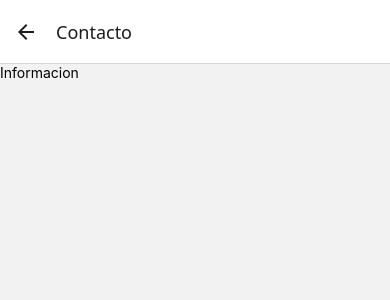
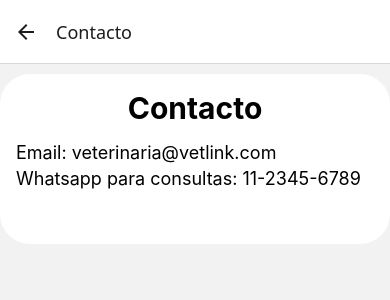
Before and after one commit to MikYY8/vetlink-frontend-mobile, a React Native app: screen /Contact in a window 390 px wide. Shown: the top 300 px of the page. Built offline with nearby package versions, Linux system fonts and the light colour scheme.

Commit message:
extra options for users work, now onto vets, and we´re pretty much done IM SO DEADDD

```diff
--- a/package.json
+++ b/package.json
@@ -18,6 +18,7 @@
     "expo": "~54.0.33",
     "expo-image-picker": "~17.0.10",
     "expo-status-bar": "~3.0.9",
+    "jwt-decode": "^4.0.0",
     "lucide-react-native": "^0.577.0",
     "react": "19.1.0",
     "react-dom": "19.1.0",
--- a/src/components/Navbar.js
+++ b/src/components/Navbar.js
@@ -1,19 +1,51 @@
 import { View, TouchableOpacity, StyleSheet, Image, Modal, Text } from "react-native";
 import { Menu, LogOut } from "lucide-react-native";
-import { useState } from "react";
+import { useState, useEffect } from "react";
 import AsyncStorage from "@react-native-async-storage/async-storage";
 import api from "../api/api";
+import { getUserFromToken } from "../utils/auth";
+
 
 export default function Navbar({ navigation }) {
 
-  const [menuVisible, setMenuVisible] = useState(false);
+    const [menuVisible, setMenuVisible] = useState(false);
+    const [user, setUser] = useState(null);
+
+    // useEffect(() => {
+    //     const loadUser = async () => {
+    //         const data = await getUserFromToken();
+    //         setUser(data);
+    //     };
+
+    //     loadUser();
+    // }, []);
+
+    useEffect(() => {
+        getUser();
+    }, []);
+
+    const getUser = async () => {
+        try {
+            const token = await AsyncStorage.getItem("token");
+            const userToken = await getUserFromToken();
+
+            const res = await api.get(`/users/get-user/${userToken.id}`, {
+                headers: { Authorization: `Bearer ${token}` }
+            });
+
+            setUser(res.data.data);
+
+        } catch (error) {
+            console.log("Error trayendo usuario:", error);
+        }
+    };
 
     const logout = async () => {
         await AsyncStorage.removeItem("token");
         delete api.defaults.headers.common["Authorization"];
         navigation.reset({
-        index: 0,
-        routes: [{ name: "Login" }],
+            index: 0,
+            routes: [{ name: "Login" }],
         });
     };
 
@@ -45,7 +77,7 @@ export default function Navbar({ navigation }) {
                 >
                     <View style={styles.menu}>
                         <Text style={styles.name}>
-                            ¡Bienvenido/a, nombre!
+                            ¡Bienvenido/a, {user?.firstName} {user?.lastName}!
                         </Text>
 
                         <TouchableOpacity
@@ -54,7 +86,7 @@ export default function Navbar({ navigation }) {
                                 navigation.navigate("EditUser");
                             }}
                         >
-                            <Text style={styles.option}>Editar perfil</Text>
+                            <Text style={styles.option}>Editar mis datos</Text>
                         </TouchableOpacity>
 
                         <TouchableOpacity
--- a/src/screens/ContactScreen.js
+++ b/src/screens/ContactScreen.js
@@ -8,11 +8,31 @@ export default function ContactScreen({ navigation }) {
 
 
     return(
-        <Text>Informacion</Text>
+        <View style={styles.container}>
+            <Text style={styles.title}>Contacto</Text>
+            <Text style={styles.info}>Email: veterinaria@vetlink.com</Text>
+            <Text style={styles.info}>Whatsapp para consultas: 11-2345-6789</Text>
+        </View>
     )
 }
 
 const styles = StyleSheet.create({
-
+    container:{
+        backgroundColor: "#fff",
+        paddingBottom: 50,
+        borderRadius: 30,
+        marginTop: 10
+    },
+    title:{
+        fontSize: 30,
+        fontWeight: "bold",
+        textAlign: "center",
+        margin:16
+    },
+    info:{
+        fontSize: 18,
+        marginLeft: 16,
+        marginBottom: 5
+    }
 
 })
--- a/src/screens/EditUserScreen.js
+++ b/src/screens/EditUserScreen.js
@@ -2,9 +2,10 @@ import { View, Text, TextInput, TouchableOpacity, StyleSheet } from "react-nativ
 import { useEffect, useState } from "react";
 import AsyncStorage from "@react-native-async-storage/async-storage";
 import api from "../api/api";
+import { getUserFromToken } from "../utils/auth";
 
-export default function EditUserScreen({ route, navigation }) {
-    const { ownerId } = route.params;
+export default function EditUserScreen({ navigation }) {
+
     const [formData, setFormData] = useState({
         firstName: "",
         lastName: "",
@@ -18,17 +19,24 @@ export default function EditUserScreen({ route, navigation }) {
 
     const getUser = async () => {
         try {
+            const token = await AsyncStorage.getItem("token");
+            const userToken = await getUserFromToken();
 
-        const token = await AsyncStorage.getItem("token");
+            const res = await api.get(`/users/get-user/${userToken.id}`, {
+                headers: { Authorization: `Bearer ${token}` }
+            });
 
-        const res = await api.get(`/users/get-user/${ownerId}`, {
-            headers: { Authorization: `Bearer ${token}` }
-        });
+            const user = res.data.data;
 
-        setFormData(res.data.data);
+            setFormData({
+                firstName: user.firstName || "",
+                lastName: user.lastName || "",
+                email: user.email || "",
+                password: ""
+            });
 
         } catch (error) {
-        console.log("Error usuario:", error.response?.data);
+            console.log("Error usuario:", error);
         }
     };
 
@@ -40,27 +48,26 @@ export default function EditUserScreen({ route, navigation }) {
     };
 
     const handleSubmit = async () => {
-        try {
+        const userToken = await getUserFromToken();
+        const token = await AsyncStorage.getItem("token");
+        const dataToSend = { ...formData };
 
-        const token = await AsyncStorage.getItem("token");
+        if (!dataToSend.password) {
+            delete dataToSend.password;
+        }
 
-        await api.put(`/users/update-user/${ownerId}`, formData, {
+        await api.put(`/users/update-user/${userToken.id}`, dataToSend, {
             headers: { Authorization: `Bearer ${token}` }
         });
 
         alert("Usuario actualizado con éxito");
-
         navigation.goBack();
-
-        } catch (error) {
-        console.log("Error update:", error.response?.data);
-        }
     };
 
     return (
         <View style={styles.container}>
 
-        <Text style={styles.title}>Editar usuario</Text>
+        <Text style={styles.title}>Editar mis datos</Text>
 
         <TextInput
             style={styles.input}
@@ -77,6 +84,7 @@ export default function EditUserScreen({ route, navigation }) {
         />
 
         <TextInput
+            keyboardType="email-address"
             style={styles.input}
             placeholder="Email"
             value={formData.email}
@@ -84,6 +92,7 @@ export default function EditUserScreen({ route, navigation }) {
         />
 
         <TextInput
+            autoCapitalize="none"
             style={styles.input}
             placeholder="Contraseña"
             secureTextEntry
@@ -114,16 +123,19 @@ const styles = StyleSheet.create({
     },
 
     title:{
-        fontSize:22,
+        marginBottom:20,
+        fontSize:24,
         fontWeight:"bold",
-        marginBottom:20
+        color: "#E76F51",
+        textAlign: "center"
     },
 
     input:{
         backgroundColor:"#fff",
         padding:12,
         borderRadius:8,
-        marginBottom:15
+        marginBottom:15,
+        fontSize: 16
     },
 
     button:{
--- a/src/screens/LoginScreen.js
+++ b/src/screens/LoginScreen.js
@@ -36,10 +36,10 @@ export default function LoginScreen({ navigation }) {
         password
       });
 
-      console.log("SERVER RESPONSE:", res.data);
+      // console.log("SERVER RESPONSE:", res.data);
       const token = res.data.data.accesstoken;
       const role = res.data.data.role;
-      console.log(role)
+      // console.log(role)
       // guardar token en el telefono
       await AsyncStorage.setItem("token", token);
 
--- /dev/null
+++ b/src/utils/auth.js
@@ -0,0 +1,23 @@
+import AsyncStorage from "@react-native-async-storage/async-storage";
+import { jwtDecode } from "jwt-decode";
+
+export const getUserFromToken = async () => {
+  try {
+    const token = await AsyncStorage.getItem("token");
+
+    if (!token) return null;
+
+    const decoded = jwtDecode(token);
+
+    return {
+      id: decoded.id,
+      firstName: decoded.firstName,
+      lastName: decoded.lastName,
+      role: decoded.role
+    };
+
+  } catch (error) {
+    console.log("Token decode error:", error);
+    return null;
+  }
+};
```
Also changed, not shown: 1 other file (tests, documents, lock files or other folders).
